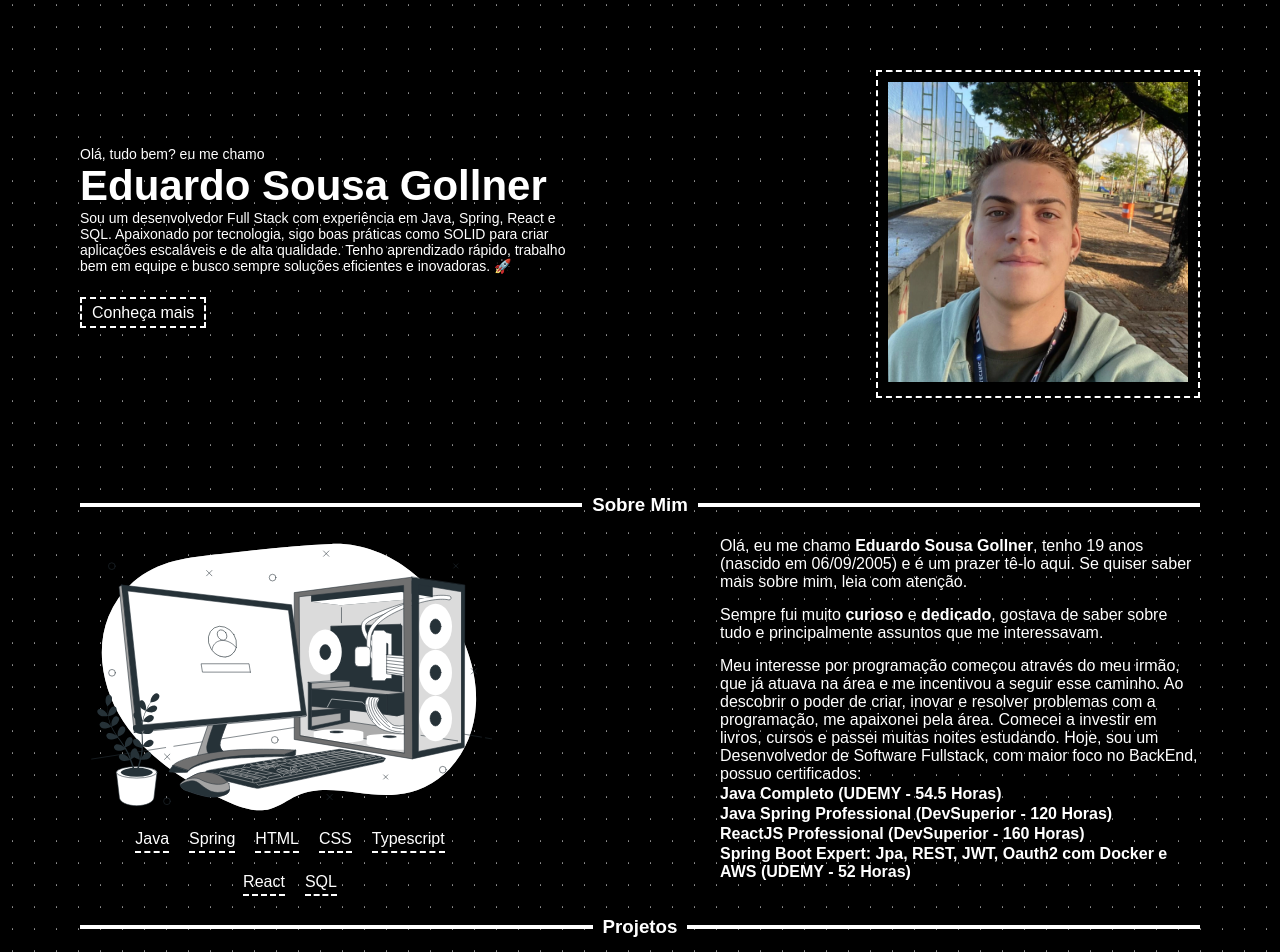
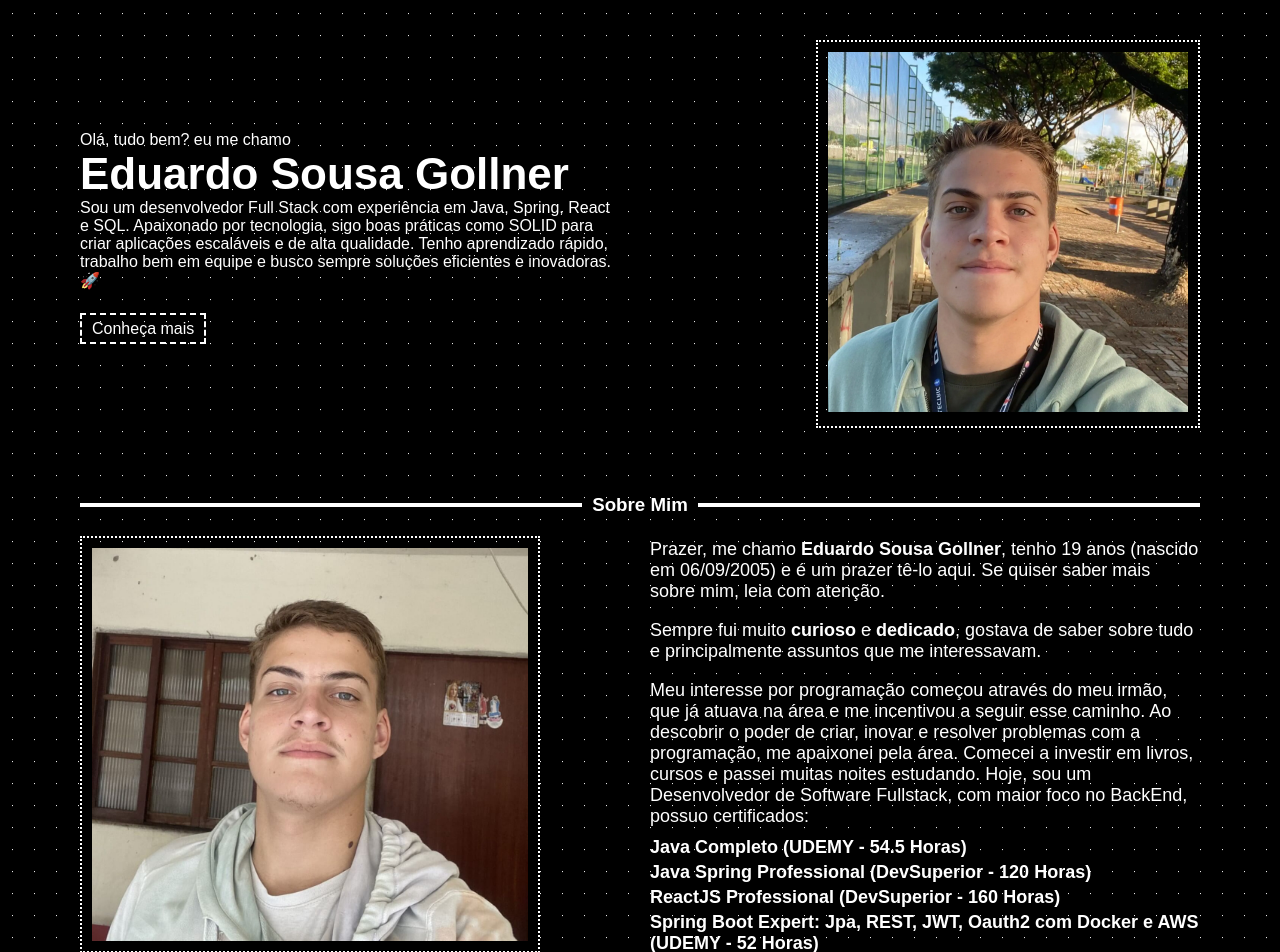
Before and after one commit to EduardoGollner0609/Portifolio, a React (Vite) app: page / in a window 1280 px wide. Shown: the part 100-1052 px from the top of the page. Built offline with nearby package versions, Linux system fonts and the light colour scheme; a web font is replaced by a local one.

Commit message:
Melhorando estilos da seção about me.

```diff
--- a/src/routes/Page/index.tsx
+++ b/src/routes/Page/index.tsx
@@ -1,7 +1,6 @@
 import './styles.css';
 import Header from '../../components/Header';
 import myImg from '../../assets/my-img.webp';
-import computerAnimationImg from '../../assets/computer-animation-img.svg';
 import TopTitle from '../../components/TopTitle';
 import ProjectCard from '../../components/ProjectCard';
 import gcbarbershopProjectImg from '../../assets/gcbarbershop-project-img.png';
@@ -9,6 +8,7 @@ import rossowEngenhariaProjectImg from '../../assets/rossowengenharia-project-im
 import foodbridgeProjectImg from '../../assets/foodbridge-project-img.png';
 import autoaluguelProjectImg from '../../assets/autoaluguel-project-img.png';
 import stockmanagerProjectImg from '../../assets/stockmanager-project-img.png';
+import my2Img from '../../assets/my-2-img.jpg';
 
 export default function Page() {
 
@@ -64,44 +64,21 @@ export default function Page() {
                 <section id="about-me-section" className="container">
                     <TopTitle title='Sobre Mim' />
                     <div className="about-me-content">
-                        <div className="about-me-animation-img">
-                            <img src={computerAnimationImg} alt="Animação Computador" />
-                            <div className="about-me-details-my-skills">
-                                <ul className='my-skills-list'>
-                                    <li>
-                                        Java
-                                    </li>
-                                    <li>
-                                        Spring
-                                    </li>
-                                    <li>
-                                        HTML
-                                    </li>
-                                    <li>
-                                        CSS
-                                    </li>
-                                    <li>
-                                        Typescript
-                                    </li>
-                                    <li>
-                                        React
-                                    </li>
-                                    <li>
-                                        SQL
-                                    </li>
-                                </ul>
-                            </div>
+                        <div className="about-me-img">
+                            <img src={my2Img} alt="Animação Computador" />
                         </div>
                         <div className="about-me-details">
                             <p>
-                                Olá, eu me chamo <strong>Eduardo Sousa Gollner</strong>,
+                                Prazer, me chamo <strong>Eduardo Sousa Gollner</strong>,
                                 tenho {myAge} anos (nascido em 06/09/2005) e é um prazer tê-lo aqui. Se quiser saber mais sobre mim,
                                 leia com atenção.
                             </p>
+                            <br />
                             <p>
                                 Sempre fui muito <strong>curioso</strong> e <strong>dedicado</strong>,
                                 gostava de saber sobre tudo e principalmente assuntos que me interessavam.
                             </p>
+                            <br />
                             <p>
                                 Meu interesse por programação começou através do meu irmão,
                                 que já atuava na área e me incentivou a seguir esse caminho.
@@ -111,7 +88,7 @@ export default function Page() {
                                 cursos e passei muitas noites estudando.
                                 Hoje, sou um Desenvolvedor de Software Fullstack,
                                 com maior foco no BackEnd, possuo certificados:
-                                <ul>
+                                <ul className="about-me-details-certificates">
                                     <li>
                                         <a href="https://www.udemy.com/certificate/UC-1b17a043-9227-4675-9a9b-65912021c184/">
                                             Java Completo (UDEMY - 54.5 Horas)
@@ -133,8 +110,6 @@ export default function Page() {
                                         </a>
                                     </li>
                                 </ul>
-
-
                             </p>
                         </div>
                     </div>
--- a/src/routes/Page/styles.css
+++ b/src/routes/Page/styles.css
@@ -12,26 +12,26 @@
 }
 
 .apresentation-details h2 {
-  font-size: 42px;
+  font-size: 44px;
 }
 
 .apresentation-details p {
-  font-size: 14px;
-  max-width: 500px;
+  font-size: 16px;
+  max-width: 540px;
 }
 
 .apresentation-img {
-  border: 2px dashed #fff;
+  border: 2px dotted #fff;
   padding: 10px;
 }
 
 .apresentation-img img {
-  width: 300px;
+  width: 360px;
   transition: 0.4s;
 }
 
 .apresentation-img img:hover {
-  width: 320px;
+  width: 380px;
 }
 
 .apresentation-btn-space {
@@ -60,12 +60,6 @@
   color: #fff;
 }
 
-.about-me-details-my-skills {
-  margin-top: 10px;
-  display: flex;
-  justify-content: center;
-}
-
 .about-me-content {
   margin: 20px 0;
   display: flex;
@@ -74,39 +68,32 @@
   gap: 20px;
 }
 
-.about-me-animation-img img {
-  width: 420px;
+.about-me-img img {
+  padding: 10px;
+  width: 460px;
   transition: 0.4s;
+  border: 2px dotted #fff;
 }
 
-.about-me-animation-img:hover img {
-  width: 450px;
-}
-
-.about-me-details-my-skills .my-skills-list {
-  display: flex;
-  justify-content: center;
-  gap: 20px;
-  max-width: 325px;
-  flex-wrap: wrap;
-}
-
-.about-me-details-my-skills .my-skills-list li {
-  border-bottom: 2px dashed #fff;
-  padding-bottom: 3px;
+.about-me-img img:hover {
+  padding: 10px;
+  width: 480px;
   transition: 0.4s;
-}
-
-.about-me-animation-img:hover .my-skills-list li {
-  font-size: 18px;
+  border: 2px dotted #fff;
 }
 
 .about-me-details p {
-  margin-bottom: 15px;
-  max-width: 480px;
+  font-size: 18px;
+  max-width: 550px;
 }
 
-.about-me-details p li {
+.about-me-details-certificates {
+  margin-top: 10px;
+  display: flex;
+  flex-direction: column;
+  gap: 4px;
+}
+
+.about-me-details-certificates li a {
   font-weight: bold;
-  margin-top: 2px;
 }
```
Also changed, not shown: src/assets/my-2-img.jpg (added), src/assets/my-img.webp.
